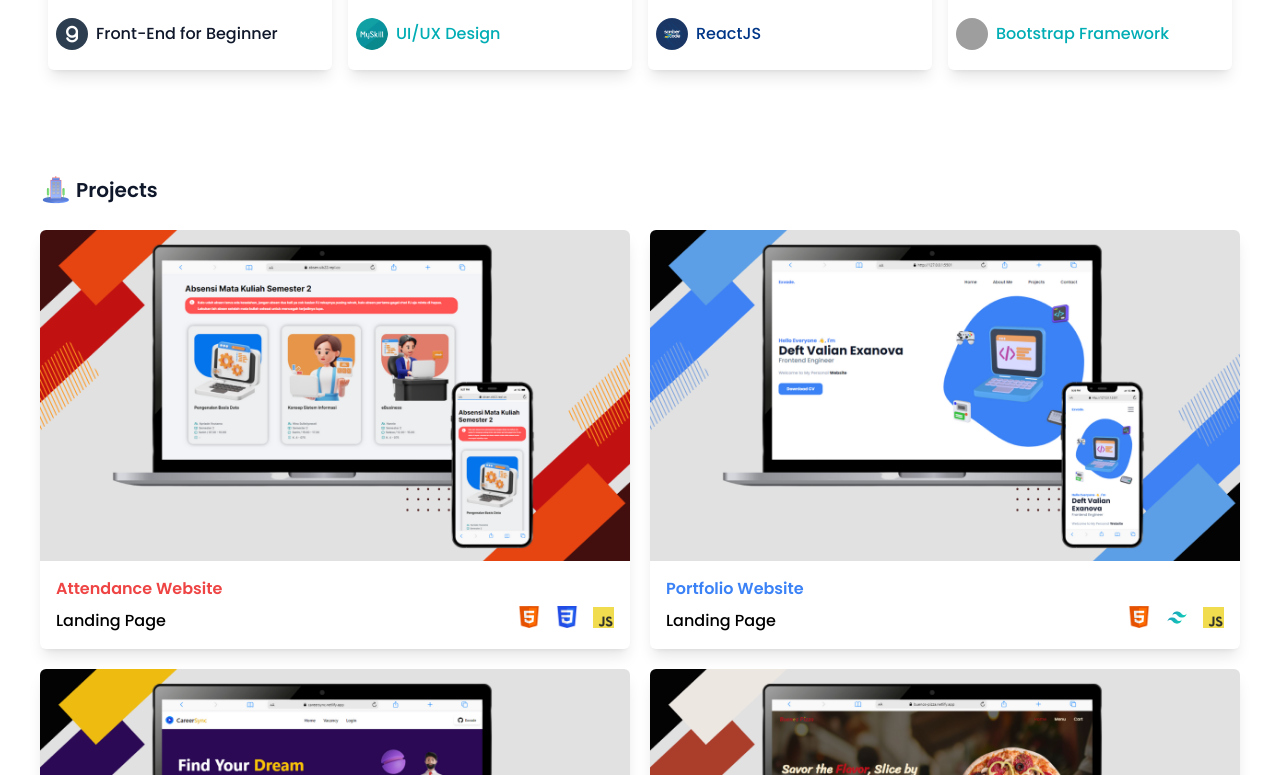
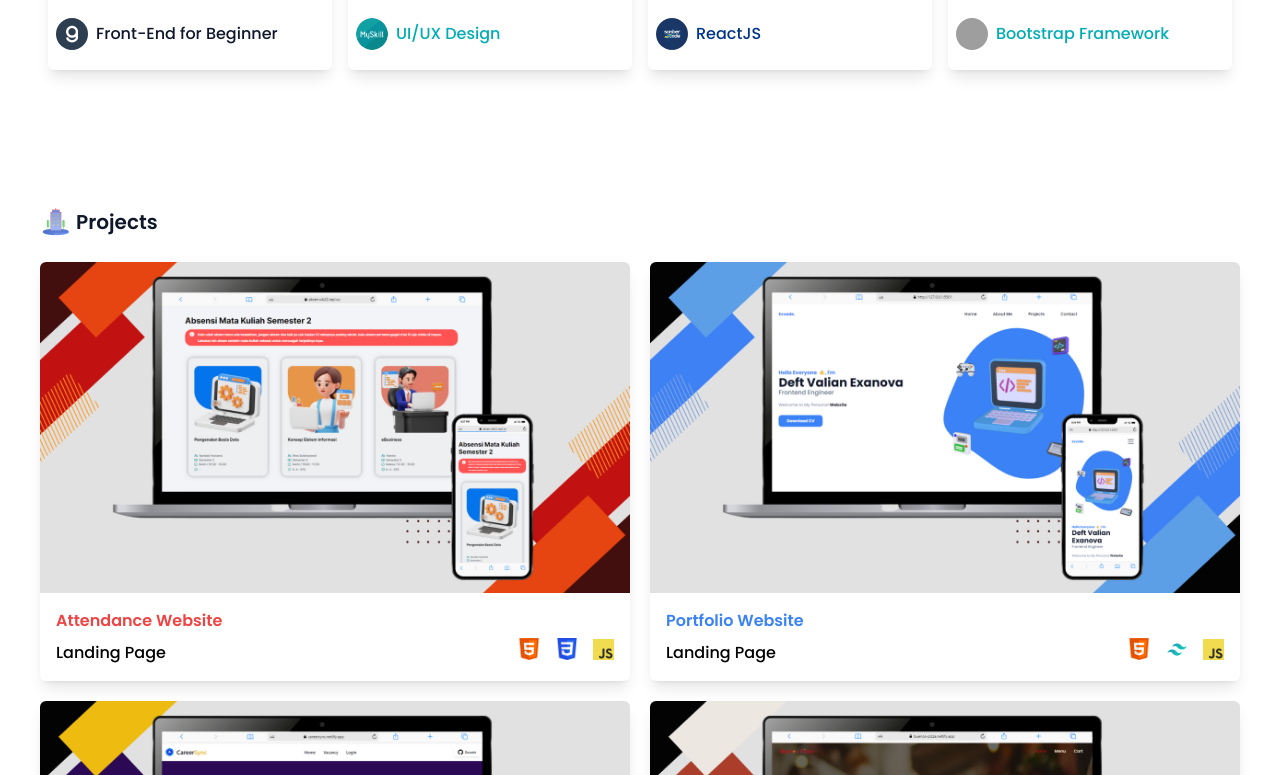
Before and after one commit to Exvade/portfolio-reactjs, a React (Vite) app: page / in a window 1280 px wide. Shown: the part 2025-2800 px from the top of the page. Built offline with nearby package versions, Linux system fonts and the light colour scheme; grey boxes are pictures that could not be loaded.

Commit message:
modified works

```diff
--- a/src/Components/Works.jsx
+++ b/src/Components/Works.jsx
@@ -10,7 +10,7 @@ export default function Works(){
     Aos.init({duration: 500})
   }, [])
   return (
-    <section id="project" className="pt-16 pb-24">
+    <section id="projects" className="pt-24 pb-24">
       <div className="container">
         <div className="self-center">
           <div className="flex items-center px-4" data-aos="fade-right">
```
